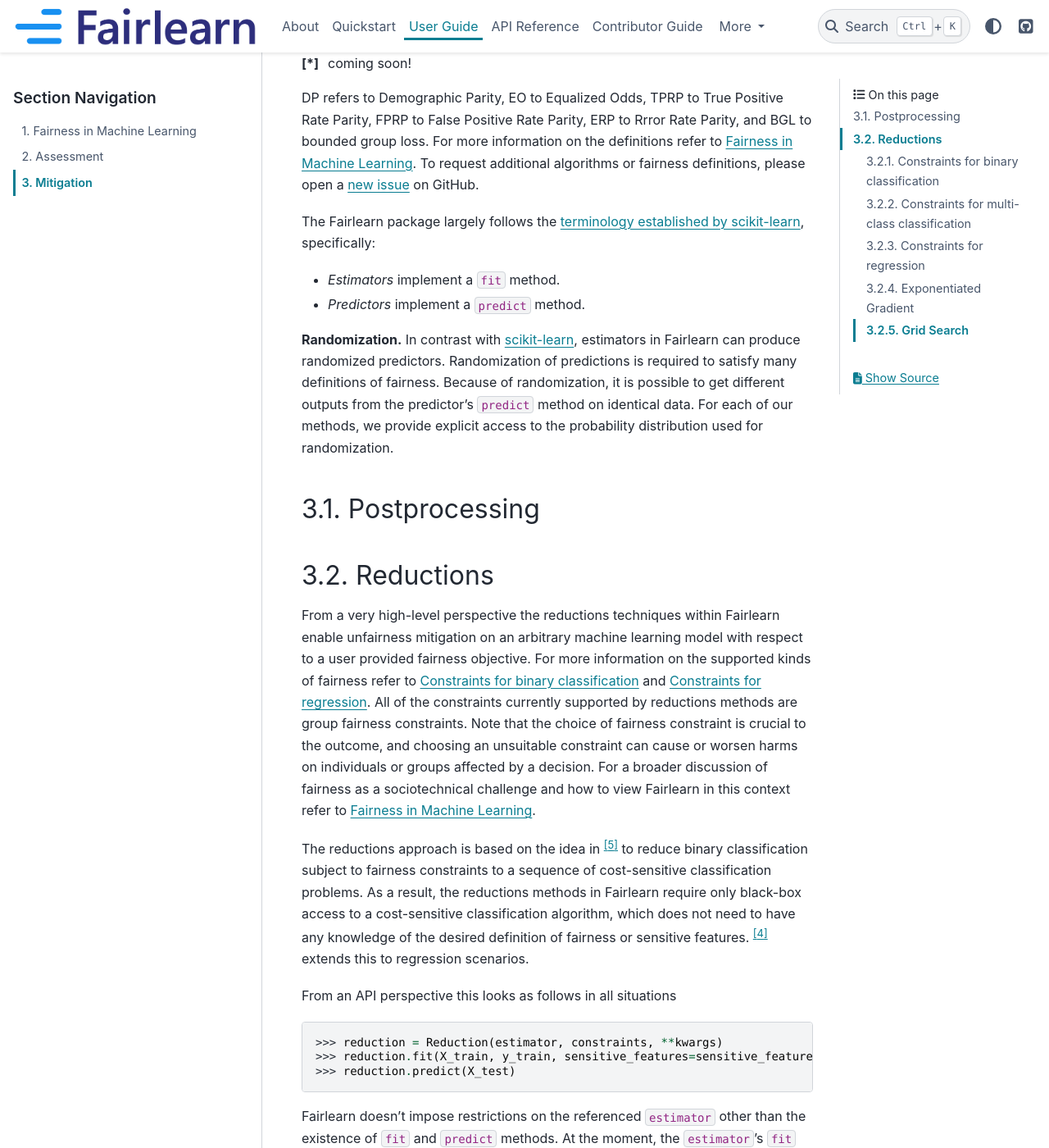
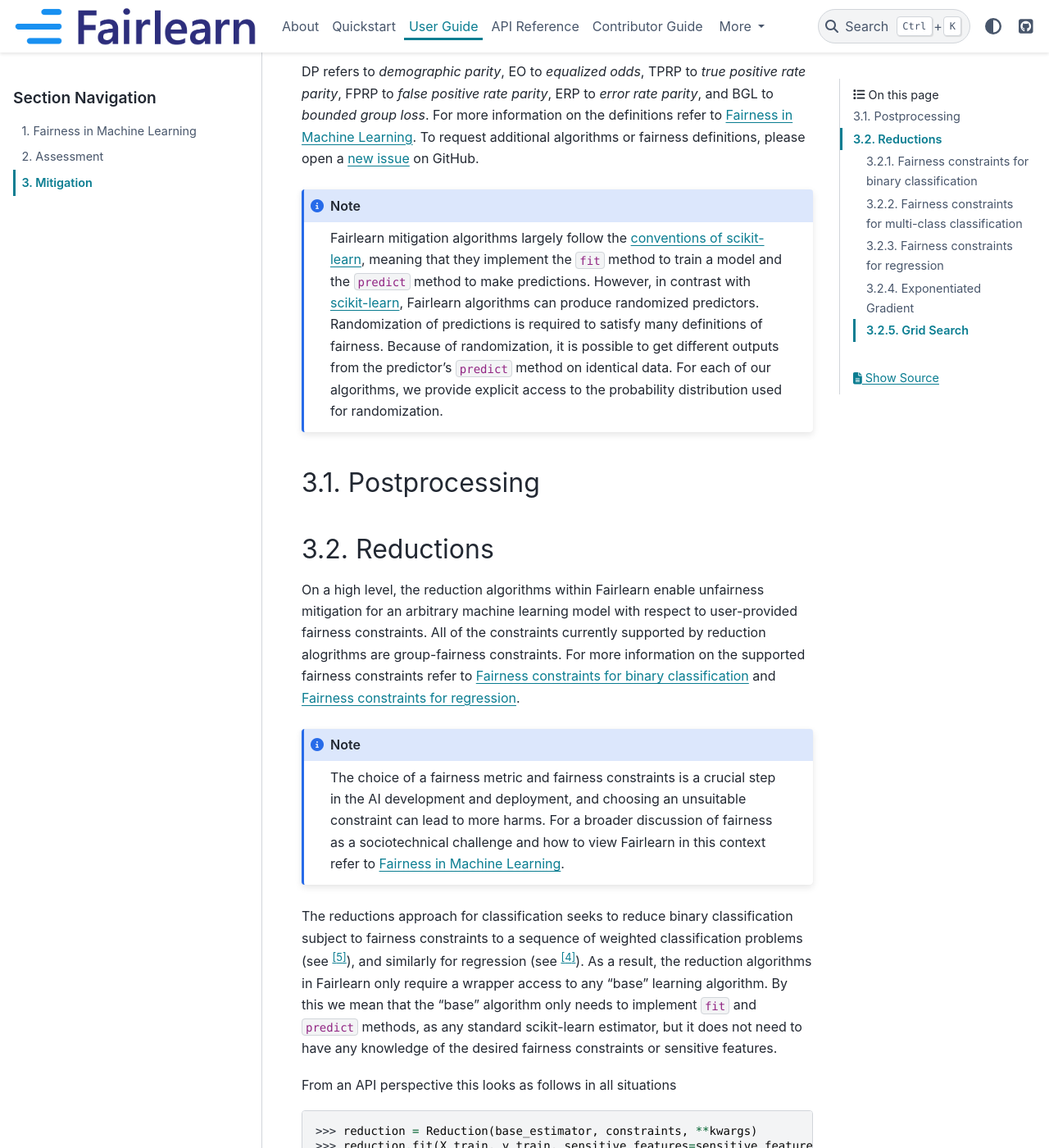
Before and after one commit to fairlearn/fairlearn, a Sphinx documentation site: the page built from docs/user_guide/mitigation.rst, in a window 1280 px wide and 1400 px high, scrolled down 1885 px. Shown: the whole window at 82% size. Built offline with Sphinx 7.4.7 and the PyData theme 0.15.4, drawn with Linux system fonts in a browser that asks for light colours; pages that are not in the unit, such as notebooks, are missing from menus; some of the changed text lies outside the part shown.

Commit message:
pass through mitigation.rst
Signed-off-by: Miro Dudik <mdudik@gmail.com>

```diff
--- a/docs/user_guide/mitigation.rst
+++ b/docs/user_guide/mitigation.rst
@@ -5,7 +5,7 @@
 
 Fairlearn contains the following algorithms for mitigating unfairness:
 
-.. list-table:: Unfairness mitigation algorithms
+.. list-table::
    :header-rows: 1
    :widths: 5 20 5 5 8
    :stub-columns: 1
@@ -16,13 +16,13 @@
       - regression
       - supported fairness definitions
    *  - :code:`fairlearn.` :code:`reductions.` :code:`ExponentiatedGradient`
-      - Black-box approach to fair classification described in *A Reductions*
+      - A wrapper (reduction) approach to fair classification described in *A Reductions*
         *Approach to Fair Classification* [#2]_.
       - ✔
-      - ✘ :superscript:`*`
+      - ✘ (coming soon!)
       - DP, EO, TPRP, FPRP, ERP
    *  - :code:`fairlearn.` :code:`reductions.` :code:`GridSearch`
-      - Black-box approach described in Section 3.4 of *A Reductions*
+      - A wrapper (reduction) approach described in Section 3.4 of *A Reductions*
         *Approach to Fair Classification* [#2]_. For regression it acts as a
         grid-search variant of the algorithm described in Section 5 of
         *Fair Regression: Quantitative Definitions and Reduction-based*
@@ -38,34 +38,28 @@
         parity constraints.
       - ✔
       - ✘
-      - DP, EO
+      - DP, EO, TPRP, FPRP
 
-.. [*] coming soon!
-
-DP refers to Demographic Parity, EO to Equalized Odds, TPRP to True Positive
-Rate Parity, FPRP to False Positive Rate Parity, ERP to Rrror Rate Parity, and
-BGL to bounded group loss. For
+DP refers to *demographic parity*, EO to *equalized odds*, TPRP to *true positive
+rate parity*, FPRP to *false positive rate parity*, ERP to *error rate parity*, and
+BGL to *bounded group loss*. For
 more information on the definitions refer to
 :ref:`fairness_in_machine_learning`. To request additional algorithms or
 fairness definitions, please open a
 `new issue <https://github.com/fairlearn/fairlearn/issues>`_ on GitHub.
 
-.. note: Randomized predictors
+.. note::
 
-The Fairlearn package largely follows the
-`terminology established by scikit-learn <https://scikit-learn.org/stable/developers/contributing.html#different-objects>`_,
-specifically:
-
-* *Estimators* implement a :code:`fit` method.
-* *Predictors* implement a :code:`predict` method.
-
-**Randomization.** In contrast with
-`scikit-learn <https://scikit-learn.org/stable/glossary.html#term-estimator>`_,
-estimators in Fairlearn can produce randomized predictors. Randomization of
-predictions is required to satisfy many definitions of fairness. Because of
-randomization, it is possible to get different outputs from the predictor's
-:code:`predict` method on identical data. For each of our methods, we provide
-explicit access to the probability distribution used for randomization.
+   Fairlearn mitigation algorithms largely follow the
+   `conventions of scikit-learn <https://scikit-learn.org/stable/developers/contributing.html#different-objects>`_,
+   meaning that they implement the :code:`fit` method to train a model and the :code:`predict` method
+   to make predictions. However, in contrast with
+   `scikit-learn <https://scikit-learn.org/stable/glossary.html#term-estimator>`_,
+   Fairlearn algorithms can produce randomized predictors. Randomization of
+   predictions is required to satisfy many definitions of fairness. Because of
+   randomization, it is possible to get different outputs from the predictor's
+   :code:`predict` method on identical data. For each of our algorithms, we provide
+   explicit access to the probability distribution used for randomization.
 
 .. _postprocessing:
 
@@ -81,119 +75,135 @@
 
 .. currentmodule:: fairlearn.reductions
 
-From a very high-level perspective the reductions techniques within Fairlearn
-enable unfairness mitigation on an arbitrary machine learning model with
-respect to a user provided fairness objective. For more information on the
-supported kinds of fairness refer to :ref:`constraints_binary_classification`
-and :ref:`constraints_regression`. All of the constraints currently supported
-by reductions methods are group fairness constraints.
-Note that the choice of fairness constraint is crucial to the outcome, and
-choosing an unsuitable constraint can cause or worsen harms on individuals or
-groups affected by a decision. For a broader discussion of fairness as a
-sociotechnical challenge and how to view Fairlearn in this context refer to
-:ref:`fairness_in_machine_learning`.
+On a high level, the reduction algorithms within Fairlearn
+enable unfairness mitigation for an arbitrary machine learning model with
+respect to user-provided fairness constraints. All of the constraints currently supported
+by reduction alogrithms are group-fairness constraints. For more information on the
+supported fairness constraints refer to :ref:`constraints_binary_classification`
+and :ref:`constraints_regression`.
 
-The reductions approach is based on the idea in [#2]_ to reduce binary
-classification subject to fairness constraints to a sequence of cost-sensitive
-classification problems. As a result, the reductions methods in Fairlearn
-require only black-box access to a cost-sensitive classification algorithm,
-which does not need to have any knowledge of the desired definition of
-fairness or sensitive features. [#1]_ extends this to regression scenarios.
+.. note::
+
+   The choice of a fairness metric and fairness constraints is a crucial
+   step in the AI development and deployment, and
+   choosing an unsuitable constraint can lead to more harms.
+   For a broader discussion of fairness as a
+   sociotechnical challenge and how to view Fairlearn in this context refer to
+   :ref:`fairness_in_machine_learning`.
+
+The reductions approach for classification seeks to reduce binary
+classification subject to fairness constraints to a sequence of weighted
+classification problems (see [#2]_), and similarly for regression (see [#1]_).
+As a result, the reduction algorithms
+in Fairlearn only require a wrapper access to any "base" learning algorithm.
+By this we mean that the "base" algorithm only needs to implement :code:`fit` and
+:code:`predict` methods, as any standard scikit-learn estimator, but it
+does not need to have any knowledge of the desired fairness constraints or sensitive features.
 
 From an API perspective this looks as follows in all situations
 
->>> reduction = Reduction(estimator, constraints, **kwargs)  # doctest: +SKIP
+>>> reduction = Reduction(base_estimator, constraints, **kwargs)  # doctest: +SKIP
 >>> reduction.fit(X_train, y_train, sensitive_features=sensitive_features)  # doctest: +SKIP
 >>> reduction.predict(X_test)  # doctest: +SKIP
 
-Fairlearn doesn't impose restrictions on the referenced :code:`estimator`
+Fairlearn doesn't impose restrictions on the referenced :code:`base_estimator`
 other than the existence of :code:`fit` and :code:`predict` methods.
-At the moment, the :code:`estimator`'s :code:`fit` method also needs to
+At the moment, the :code:`base_estimator`'s :code:`fit` method also needs to
 provide a :code:`sample_weight` argument which the reductions techniques use
 to reweight samples.
 In the future Fairlearn will provide functionality to handle this even
 without a :code:`sample_weight` argument.
 
-Before looking more into the reductions approaches themselves this section
-examines the different constraints that are compatible with them. All of them
-are expressed as moments inheriting from :code:`ClassificationMoment` or
-:code:`LossMoment`, which in turn inherit from the base class :code:`Moment`.
+Before looking more into reduction algorithms, this section
+reviews the supported fairness constraints. All of them
+are expressed as objects inheriting from the base class :code:`Moment`.
 :code:`Moment`'s main purpose is to calculate the constraint violation of a
 current set of predictions through its :code:`gamma` function as well as to
 provide :code:`signed_weights` that are used to relabel and reweight samples.
 
 .. _constraints_binary_classification:
 
-Constraints for binary classification
-~~~~~~~~~~~~~~~~~~~~~~~~~~~~~~~~~~~~~
+Fairness constraints for binary classification
+~~~~~~~~~~~~~~~~~~~~~~~~~~~~~~~~~~~~~~~~~~~~~~
 
-All existing constraints for binary classification inherit from
-:code:`ClassificationMoment` and can be formulated as difference or ratio-based
-constraints.
-
-Difference-based constraints consider the difference with respect
-to a metric between a group of samples and the overall population or
-cohorts thereof.
-Parity represents the state where
+All supported fairness constraints for binary classification inherit from
+:code:`UtilityParity`. They are based on some underlying metric called *utility*,
+which can be evaluated on individual data points and is averaged
+over various groups of data points to form the *utility parity* constraint
+of the form
 
 .. math::
 
-    \text{metric}_a - \text{metric}_* = 0 \; \forall a
+    \text{utility}_{a,e} = \text{utility}_e \quad \forall a, e
 
-where :math:`a` is a group indentifier and :math:`*` represents the overall
-population. This is internally represented as two inequalities
+where :math:`a` is a sensitive feature value and :math:`e` is an *event*
+identifier. Each data point has only one value of a sensitive feature,
+and belongs to at most one event. In many examples, there is only
+a single event :math:`*`, which includes all the data points. Other
+examples of events include :math:`Y=0` and :math:`Y=1`. The utility
+parity requires that the mean utility within each event equals
+the mean utility of each group whose sensitive feature is :math:`a`
+within that event.
+
+The class :code:`UtilityParity` implements constraints that allow
+some amount of violation of the utility parity constraints, where
+the maximum allowed violation is specified either as a difference
+or a ratio.
+
+The *difference-based relaxation* starts out by representing
+the utility parity constraints as pairs of
+inequalities
 
 .. math::
 
-    \text{metric}_a - \text{metric}_* \leq 0 \; \forall a \\
-    -\text{metric}_a + \text{metric}_* \leq 0 \; \forall a
+    \text{utility}_{a,e} - \text{utility}_{e} \leq 0 \quad \forall a, e\\
+    -\text{utility}_{a,e} + \text{utility}_{e} \leq 0 \quad \forall a, e
 
-The algorithms do not consider every kind of violation of these constraints,
-but rather violations that go beyond their :code:`difference_bound`. Such
-a difference-based constraint could be instantiated as
+and then replaces zero on the right-hand side
+with a value specified as :code:`difference_bound`. The resulting
+constraints are instantiated as
 
-    >>> ClassificationMoment(difference_bound=0.01)  # doctest: +SKIP
+    >>> UtilityParity(difference_bound=0.01)  # doctest: +SKIP
 
-Note that achieving parity with the :code:`difference_bound` does not mean
-that the difference between the group with the highest metric value and the
-group with the lowest metric value is below the :code:`difference_bound`, but
-rather the difference between each individual group and the metric value for
-the overall population (or cohort thereof) is below :code:`difference_bound`.
+Note that satisfying these constraints does not mean
+that the difference between the groups with the highest and
+smallest utility in each event is bounded by :code:`difference_bound`.
+The value of :code:`difference_bound` instead bounds
+the difference between the utility of each group and the overall mean
+utility within each event. This, however,
+implies that the difference between groups in each event is
+at most twice the value of :code:`difference_bound`.
 
-In constrast, ratio-based constraints consider the ratio as opposed to the
-difference. Parity is represented as
+The *ratio-based relaxation* relaxes the parity
+constraint as
 
 .. math::
 
-    r \leq \dfrac{\text{metric}_a}{\text{metric}_*} \leq \dfrac{1}{r} \; \forall a
+    r \leq \dfrac{\text{utility}_{a,e}}{\text{utility}_e} \leq \dfrac{1}{r} \quad \forall a, e
 
-with a :code:`ratio_bound` :math:`r`. Similar to the :code:`difference_bound`
-for difference-based constraints, ratio-based constraints have a
-:code:`ratio_bound_slack`. The two inequalities can also be considered
-separately as
+for some value of :math:`r` in (0,1]. For example, if :math:`r=0.9`, this means
+that within each event
+:math:`0.9 \cdot \text{utility}_{a,e} \leq \text{utility}_e`, i.e., the utility for
+each group needs to be at least 90% of the overall utility for the event, and
+:math:`0.9 \cdot \text{utility}_e \leq \text{utility}_{a,e}`, i.e., the overall utility
+for the event needs to be at least 90% of each group's utility.
+
+The two ratio constraints can be rewritten as
 
 .. math::
 
-   r \leq \dfrac{\text{metric}_a}{\text{metric}_*} \; \forall a \\
-   \dfrac{\text{metric}_a}{\text{metric}_*} \leq \dfrac{1}{r} \; \forall a
+   - \text{utility}_{a,e} + r \cdot \text{utility}_e \leq 0 \quad \forall a, e \\
+   r \cdot \text{utility}_{a,e} - \text{utility}_e \leq 0 \quad \forall a, e
 
-and one step further in the equivalent form:
+When instantiating the ratio constraints, we use :code:`ratio_bound` for :math:`r`,
+and also allow further relaxation by replacing the zeros on the right hand side
+by some non-negative :code:`ratio_bound_slack`. The resulting instantiation
+looks as
 
-.. math::
+    >>> UtilityParity(ratio_bound=0.9, ratio_bound_slack=0.01)  # doctest: +SKIP
 
-   - \text{metric}_a + r \cdot \text{metric}_* \leq 0 \; \forall a \\
-   r \cdot \text{metric}_a - \text{metric}_* \leq 0 \; \forall a
-
-To use a constraint in its ratio-based version simply indicate as much through
-its arguments
-
-    >>> ClassificationMoment(ratio_bound=0.9, ratio_bound_slack=0.01)
-
-In other words, this means that
-:math:`0.9 \cdot \text{metric}_a \leq \text{metric}_*`, i.e., the metric value for
-each group needs to be at least 90% of the overall metric value, and
-:math:`0.9 \cdot \text{metric}_* \leq \text{metric}_a`, i.e., the overall metric
-value needs to be at least 90% of each group's metric value.
+Similarly to the difference constraints, the ratio constraints do not directly
+bound the ratio between the pairs of groups, but such a bound is implied.
 
 .. note::
 
@@ -205,38 +215,37 @@
 Demographic Parity
 ^^^^^^^^^^^^^^^^^^
 
-A classifier :math:`h(X)` satisfies *Demographic Parity* if
+A classifier :math:`h(X)` satisfies *demographic parity* if
 
 .. math::
 
-    \P[h(X) = y' \given A = a] = \P[h(X) = y'] \; \forall a, y'
+    \P[h(X) = 1 \given A = a] = \P[h(X) = 1] \quad \forall a
 
 In other words, the selection rate or percentage of samples with label 1
-should be equal between all groups. Implicitly this means the percentage
-with label 0 is equal as well.
+should be equal across all groups. Implicitly this means the percentage
+with label 0 is equal as well. In this case, the utility function
+is equal to :math:`h(X)` and there is only a single event :math:`*`.
 
-In the example below class :code:`"a"` has a selection rate of 60%,
+In the example below group :code:`"a"` has a selection rate of 60%,
 :code:`"b"` has a selection rate of 20%. The overall selection rate is 40%,
 so :code:`"a"` is `0.2` above the overall selection rate, and :code:`"b"` is
-`0.2` below. The seemingly redundantly stored constraint violation with both
-:code:`"a"` and :code:`"b"` showing up twice stems from the constraint
-definition outlined in :ref:`constraints_binary_classification`. Each equality
-constraint is written as two inequalities of which one contains
-:math:`\text{metric}_a` positively (sign :math:`+`) and one negatively
-(sign :math:`-`).
-Note that the specified :code:`difference_bound` is not used
-since the constraint object is not used in a mitigation in this example.
-Similarly, :code:`y_true` is technically irrelevant to the calculations
-because the underlying metric of Demographic Parity, selection rate, does not
+`0.2` below. Invoking the method :code:`gamma` shows the values
+of the left-hand sides of the constraints described
+in :ref:`constraints_binary_classification`, which is independent
+of the provided :code:`difference_bound`. Note that the left-hand sides
+corresponding to different values of :code:`sign` are just negatives
+of each other.
+The value of :code:`y_true` is in this example irrelevant to the calculations,
+because the underlying utility in demographic parity, selection rate, does not
 consider performance relative to the true labels, but rather proportions in
 the predicted labels.
 
 .. note::
 
-    In mitigation examples we never need to call :code:`load_data` or
-    :code:`gamma` since the reductions techniques all automatically take care
-    of it. The example merely helps in illustrating the deviation from the
-    corresponding inequalities in :ref:`constraints_binary_classification`.
+    When providing :code:`DemographicParity` to mitigation algorithms, only use
+    the constructor and the mitigation algorithm itself then invokes :code:`load_data`.
+    The example below uses :code:`load_data` to illustrate how :code:`DemographicParity`
+    instantiates inequalities from :ref:`constraints_binary_classification`.
 
 .. doctest:: mitigation
 
@@ -259,14 +268,14 @@
                  b           0.2
     dtype: float64
 
-Rewriting this into a ratio-based constraint with :code:`ratio_bound`
-:math:`r` we get
+The ratio constraints for the demographic parity with :code:`ratio_bound`
+:math:`r` (and :code:`ratio_bound_slack=0`) take form
 
 .. math::
 
-    r \leq \dfrac{\P[h(X) = y' \given A = a]}{\P[h(X) = y']} \leq \dfrac{1}{r} \; \forall a, y'
+    r \leq \dfrac{\P[h(X) = 1 \given A = a]}{\P[h(X) = 1]} \leq \dfrac{1}{r} \quad \forall a
 
-Revisiting the same example from above we get
+Revisiting the same example as above we get
 
 .. doctest:: mitigation
 
@@ -280,19 +289,15 @@
                  b           0.16
     dtype: float64
 
-Just like :code:`difference_bound` before :code:`ratio_bound_slack` does not
-affect the outcome here, because no mitigation is applied in the example.
-This time the constraint violation is calculated using the :code:`ratio_bound`
-`0.9` and again with the definition from
-:ref:`constraints_binary_classification` and selection rate as the used
-metric:
+Following the expressions for the left-hand sides
+of the constraints, we obtain
 
 .. math::
 
-    r \cdot \text{metric}_a - \text{metric}_* = 0.9 \times 0.6 - 0.4 = 0.14 \\
-    r \cdot \text{metric}_b - \text{metric}_* = 0.9 \times 0.2 - 0.4 = -0.22 \\
-    - \text{metric}_a + r \cdot \text{metric}_* = - 0.6 + 0.9 \times 0.4 = -0.24 \\
-    - \text{metric}_b + r \cdot \text{metric}_* = - 0.2 + 0.9 \times 0.4 = 0.16 \\
+    r \cdot \text{utility}_{a,*} - \text{utility}_* = 0.9 \times 0.6 - 0.4 = 0.14 \\
+    r \cdot \text{utility}_{b,*} - \text{utility}_* = 0.9 \times 0.2 - 0.4 = -0.22 \\
+    - \text{utility}_{a,*} + r \cdot \text{utility}_* = - 0.6 + 0.9 \times 0.4 = -0.24 \\
+    - \text{utility}_{b,*} + r \cdot \text{utility}_* = - 0.2 + 0.9 \times 0.4 = 0.16 \\
 
 .. _true_positive_rate_parity:
 .. _false_positive_rate_parity:
@@ -300,26 +305,25 @@
 True Positive Rate Parity and False Positive Rate Parity
 ^^^^^^^^^^^^^^^^^^^^^^^^^^^^^^^^^^^^^^^^^^^^^^^^^^^^^^^^
 
-A classifier :math:`h(X)` satisfies *True Positive Rate Parity* if
+A classifier :math:`h(X)` satisfies *true positive rate parity* if
 
 .. math::
 
-    \P[h(X) = 1 \given A = a, Y = 1] = \P[h(X) = 1 \given Y = 1] \; \forall a
+    \P[h(X) = 1 \given A = a, Y = 1] = \P[h(X) = 1 \given Y = 1] \quad \forall a
 
-and *False Positive Rate Parity* if
+and *false positive rate parity* if
 
 .. math::
 
-    \P[h(X) = 1 \given A = a, Y = 0] = \P[h(X) = 1 \given Y = 0] \; \forall a
+    \P[h(X) = 1 \given A = a, Y = 0] = \P[h(X) = 1 \given Y = 0] \quad \forall a
 
-Note that this formulation of True Positive Rate Parity ignores what happens
-to samples with :math:`Y=0`, and the False Positive Rate Parity ignores
-:math:`Y=1`.
-Refer to :ref:`equalized_odds` for a constraint that extends this by
-considering all samples, i.e., the samples with :math:`Y=0` as well as the
-ones with :math:`Y=1`.
+In first case, we only have one event :math:`Y=1` and
+ignore the samples with :math:`Y=0`, and in the second case vice versa.
+Refer to :ref:`equalized_odds` for the fairness constraint type that simultaneously
+enforce both true positive rate parity and false positive rate parity
+by considering both events :math:`Y=0` and :math:`Y=1`.
 
-In practice this can be used in a difference-based version as follows:
+In practice this can be used in a difference-based relaxation as follows:
 
 .. doctest:: mitigation
 
@@ -344,12 +348,13 @@
 
 .. note::
 
-    In mitigation examples we never need to call :code:`load_data` or
-    :code:`gamma` since the reductions techniques all automatically take care
-    of it. The example merely helps in illustrating the deviation from the
-    corresponding inequalities in :ref:`constraints_binary_classification`.
+    When providing :code:`TruePositiveRateParity` or :code:`FalsePositiveRateParity`
+    to mitigation algorithms, only use
+    the constructor. The mitigation algorithm itself then invokes :code:`load_data`.
+    The example uses :code:`load_data` to illustrate how :code:`TruePositiveRateParity`
+    instantiates inequalities from :ref:`constraints_binary_classification`.
 
-Similarly to other constraints a ratio-based version is also available:
+Similarly to other parity constraints, a ratio-based relaxation is also available:
 
 .. doctest:: mitigation
 
@@ -368,17 +373,15 @@
 Equalized Odds
 ^^^^^^^^^^^^^^
 
-A classifier :math:`h(X)` satisfies *Equalized Odds* if it satisfies both
-*True Positive Rate Parity* and *False Positive Rate Parity*, i.e.,
+A classifier :math:`h(X)` satisfies *equalized odds* if it satisfies both
+*true positive rate parity* and *false positive rate parity*, i.e.,
 
 .. math::
 
-    \P[h(X) = y' \given A = a, Y = y] = \P[h(X) = y' \given Y = y] \; \forall a, y, y'
+    \P[h(X) = 1 \given A = a, Y = y] = \P[h(X) = 1 \given Y = y] \quad \forall a, y
 
-From a usage standpoint this works just like :ref:`true_positive_rate_parity`.
-The constraint violations with :code:`label=1` match exactly the ones from
-True Positive Rate Parity above, while the ones with :code:`label=0` represent
-the violations for False Positive Rate Parity.
+The constraints represent the union of constraints for true positive rate
+and false positive rate.
 
 .. doctest:: mitigation
 
@@ -402,17 +405,19 @@
 Error Rate Parity
 ^^^^^^^^^^^^^^^^^
 
-The basic idea behind *Error Rate Parity* is that the error rate should be
-similar between different groups of people.
-
-A classifier :math:`h(X)` satisfies *Error Rate Parity* if it satisfies
+The *error rate parity* requires that the error rates should be
+the same across all groups. For a classifier :math:`h(X)`
+this means that
 
 .. math::
 
-   \E[\lvert h(X) - Y \rvert \given A = a] - \E[\lvert h(X) - Y \rvert] \leq 0 \; \forall a
+   \P[h(X) \ne Y \given A = a] = \P[h(X) \ne Y] \quad \forall a
 
-This specifies that the error rate of any given group should not deviate from
-the overall error rate by more a :code:`difference_bound`.
+In this case, the utility is equal to 1 if :math:`h(X)\ne Y` and equal to
+0 if :math:`h(X)=Y`, and so large value of utility here actually correspond
+to poor outcomes. The difference-based relaxation specifies that
+the error rate of any given group should not deviate from
+the overall error rate by more than the value of :code:`difference_bound`.
 
 .. doctest:: mitigation
 
@@ -432,16 +437,16 @@
 
 .. note::
 
-    In mitigation examples we never need to call :code:`load_data` or
-    :code:`gamma` since the reductions techniques all automatically take care
-    of it. The example merely helps in illustrating the deviation from the
-    corresponding inequalities in :ref:`constraints_binary_classification`.
+    When providing :code:`ErrorRateParity` to mitigation algorithms, only use
+    the constructor. The mitigation algorithm itself then invokes :code:`load_data`.
+    The example uses :code:`load_data` to illustrate how :code:`ErrorRateParity`
+    instantiates inequalities from :ref:`constraints_binary_classification`.
 
-Similarly, *Error Rate Parity* can be expressed through a ratio constraint as
+Similarly, error rate parity can be relaxed via ratio constraints as
 
 .. math::
 
-   r \leq \dfrac{\E[\lvert h(X) - Y \rvert \given A = a]}{\E[\lvert h(X) - Y \rvert]} \leq \dfrac{1}{r} \; \forall a
+   r \leq \dfrac{\P[h(X) \ne Y \given A = a]}{\P[h(X) \ne Y]} \leq \dfrac{1}{r} \quad \forall a
 
 with a :code:`ratio_bound` :math:`r`. The usage is identical with other
 constraints:
@@ -461,16 +466,16 @@
 
 .. _constraints_multi_class_classification:
 
-Constraints for multi-class classification
-~~~~~~~~~~~~~~~~~~~~~~~~~~~~~~~~~~~~~~~~~~
+Fairness constraints for multi-class classification
+~~~~~~~~~~~~~~~~~~~~~~~~~~~~~~~~~~~~~~~~~~~~~~~~~~~
 
 Reductions approaches do not support multi-class classification yet at this
 point. If this is an important scenario for you please let us know!
 
 .. _constraints_regression:
 
-Constraints for regression
-~~~~~~~~~~~~~~~~~~~~~~~~~~
+Fairness constraints for regression
+~~~~~~~~~~~~~~~~~~~~~~~~~~~~~~~~~~~
 
 The performance objective in the regression scenario is to minimize the
 loss of our classifier :math:`h`.
```
